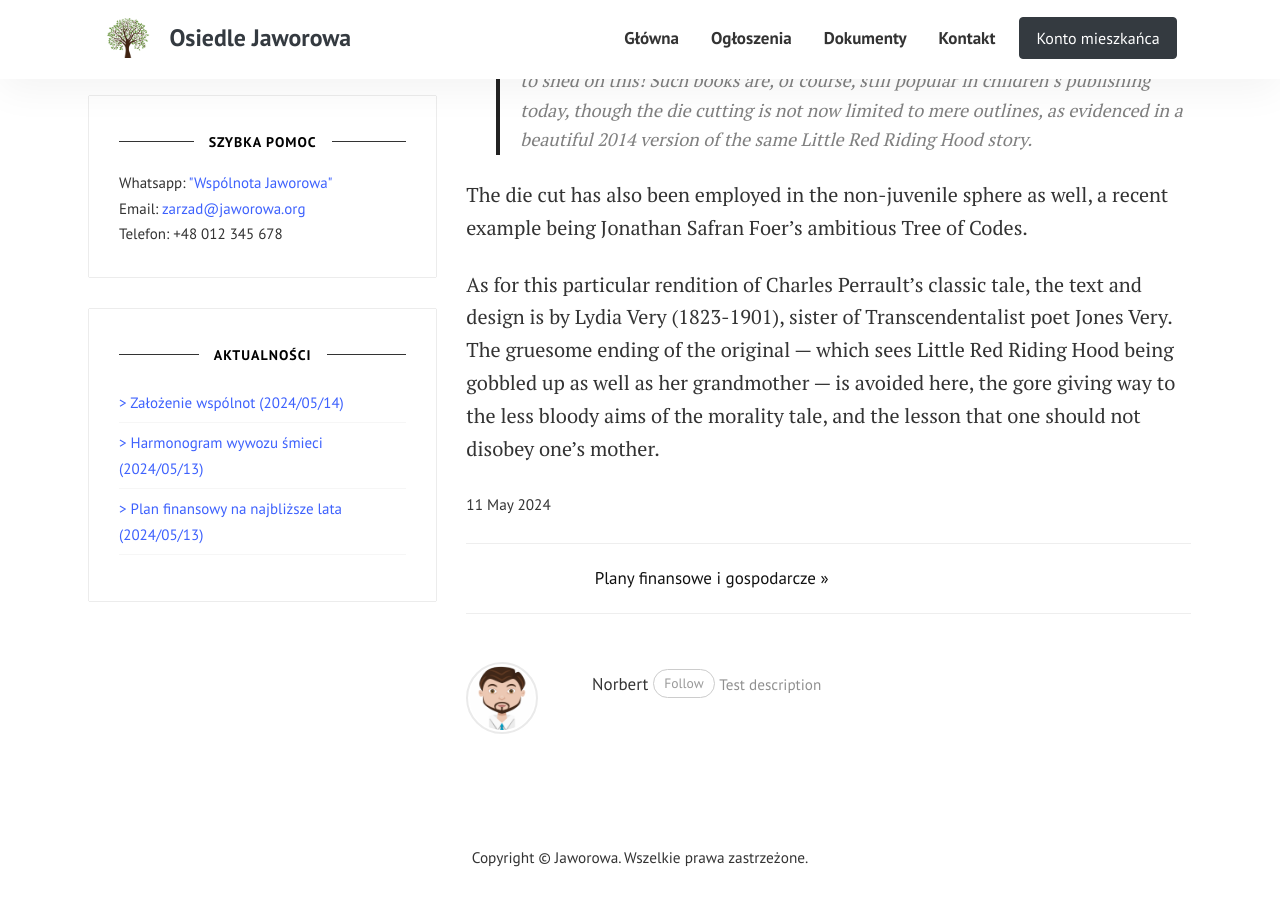
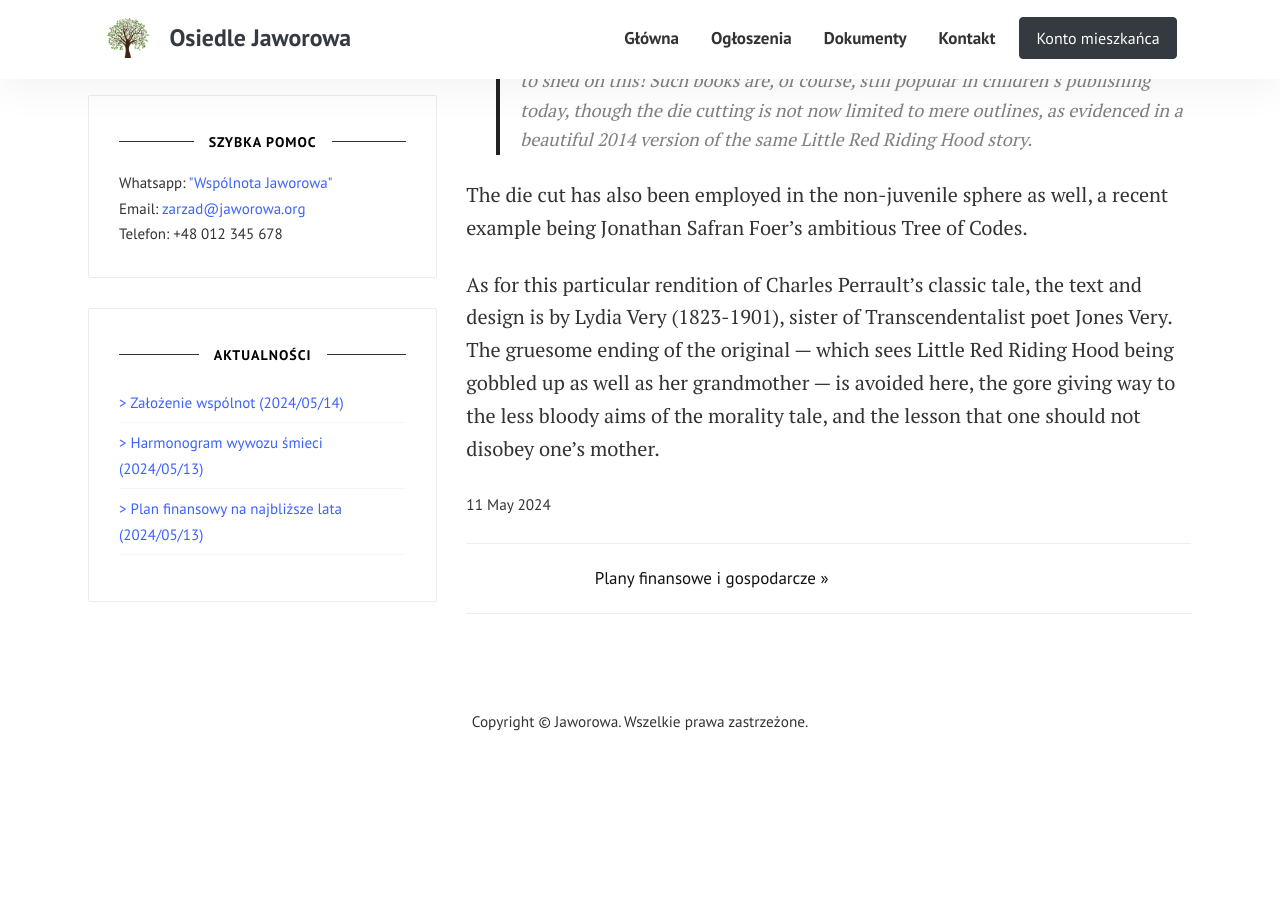
Before and after one commit to jaworowa/www, a Jekyll site: the page built from _posts/2024-05-11-wywoz-odpadow.md, in a window 1280 px wide and 900 px high, scrolled down 801 px. Built offline with Jekyll 4.4.1, drawn with Linux system fonts in a browser that asks for light colours; after the commit the page ends 1565 px from its top, so only the background shows below that.

Commit message:
remove author box

```diff
--- a/_layouts/post.html
+++ b/_layouts/post.html
@@ -79,17 +79,17 @@ post_class: post-template
 
 
              <!-- Author Box -->
-                {% if page.author %}
-				<div class="row post-top-meta">
-					<div class="col-md-2">
-						<img class="author-thumb" src="{{site.baseurl}}/{{author.avatar}}" alt="{{ author.display_name }}">
-					</div>
-					<div class="col-md-10">
-						<a target="_blank" class="link-dark" href="{{ author.web }}">{{ author.display_name }}</a><a target="_blank" href="{{ author.twitter }}" class="btn follow">Follow</a>
-						<span class="author-description">{{ author.description }}</span>
-					</div>
-				</div>
-                {% endif %}
+<!--                {% if page.author %}				-->
+<!--				<div class="row post-top-meta">-->
+<!--					<div class="col-md-2">-->
+<!--						<img class="author-thumb" src="{{site.baseurl}}/{{author.avatar}}" alt="{{ author.display_name }}">-->
+<!--					</div>-->
+<!--					<div class="col-md-10">-->
+<!--						<a target="_blank" class="link-dark" href="{{ author.web }}">{{ author.display_name }}</a><a target="_blank" href="{{ author.twitter }}" class="btn follow">Follow</a>-->
+<!--						<span class="author-description">{{ author.description }}</span>						-->
+<!--					</div>-->
+<!--				</div>				-->
+<!--                {% endif %}-->
 
 		</div>
 		<!-- End Post -->
```
